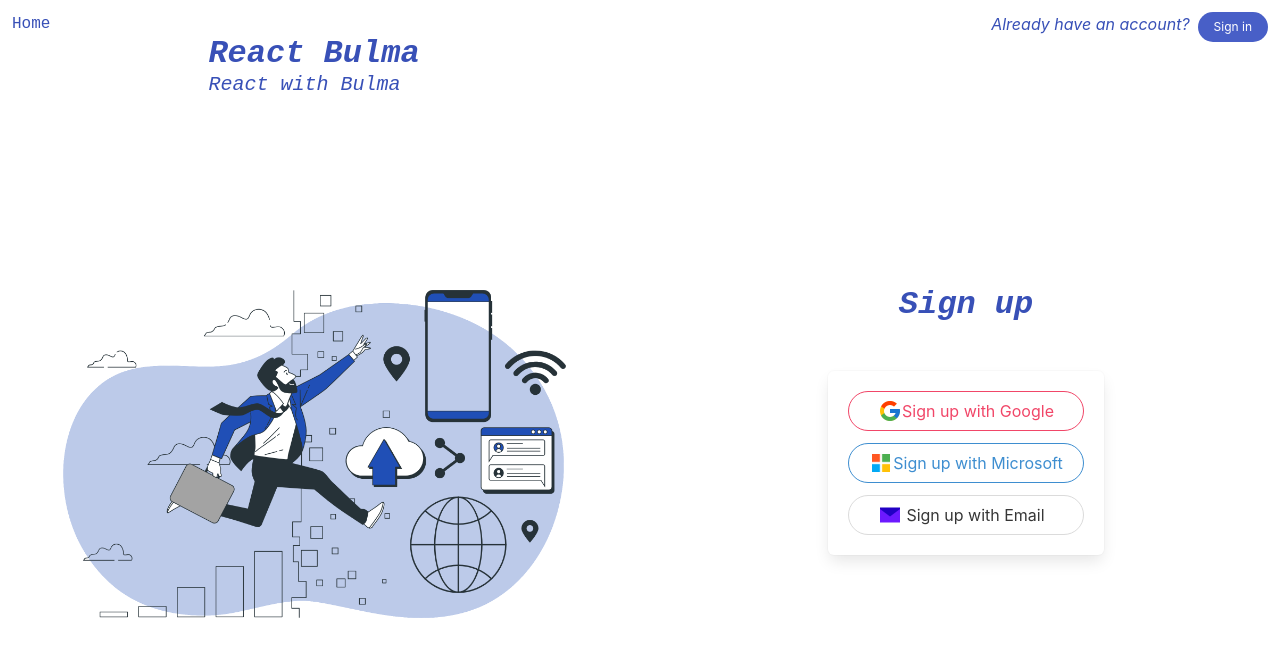
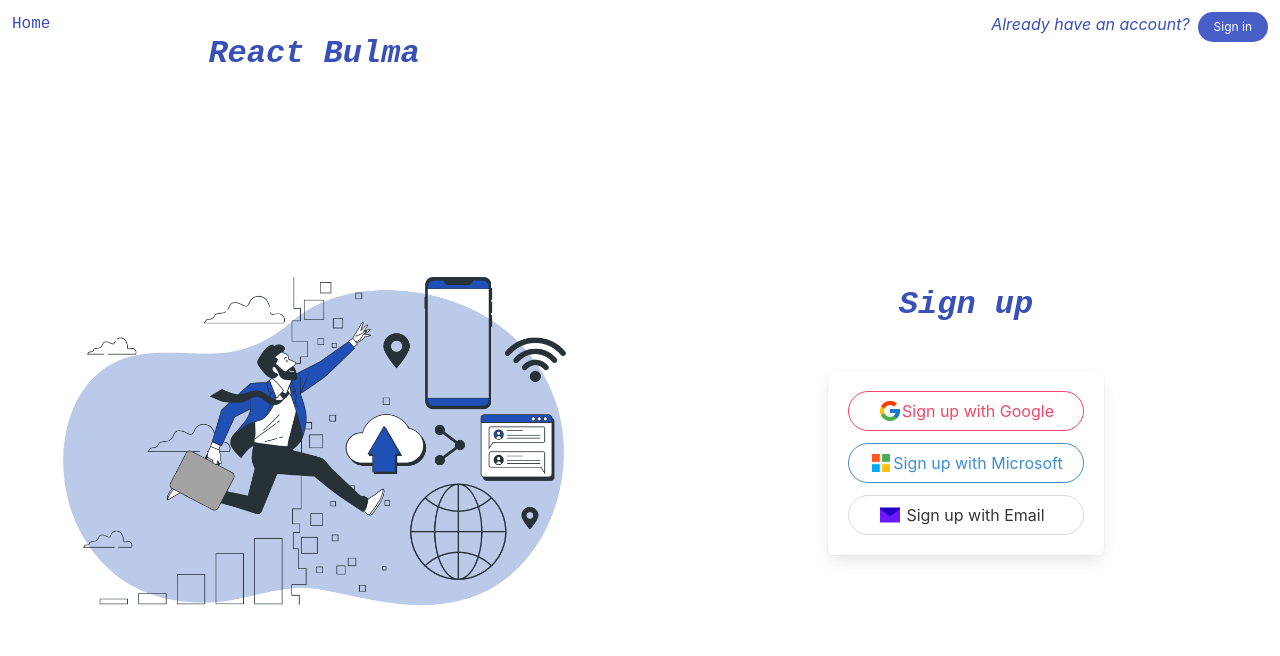
Before and after one commit to cngetich37/React-Bulma, a React (Vite) app: page / in a window 1280 px wide. Shown: the top 656 px of the page. Built offline with nearby package versions, Linux system fonts and the light colour scheme.

Commit message:
updated the signup, sign in components

```diff
--- a/src/components/Home.jsx
+++ b/src/components/Home.jsx
@@ -20,9 +20,9 @@ function Home() {
                 <div class="title is-link is-size-3 is-italic has-text-link-dark is-family-monospace">
                   React Bulma
                   <br />
-                  <div class="subtitle is-link is-size-5 is-italic has-text-link-dark is-family-monospace">
+                  {/* <div class="subtitle is-link is-size-5 is-italic has-text-link-dark is-family-monospace">
                     React with Bulma
-                  </div>
+                  </div> */}
                 </div>
               </div>
             </div>
--- a/src/components/RecoverPassword.jsx
+++ b/src/components/RecoverPassword.jsx
@@ -19,9 +19,9 @@ function RecoverPassword() {
                 <div class="title is-link is-size-3 is-italic has-text-link-dark is-family-monospace">
                   React Bulma
                   <br />
-                  <div class="subtitle is-link is-size-5 is-italic has-text-link-dark is-family-monospace">
+                  {/* <div class="subtitle is-link is-size-5 is-italic has-text-link-dark is-family-monospace">
                     React with Bulma
-                  </div>
+                  </div> */}
                 </div>
               </div>
             </div>
--- a/src/components/SignIn.jsx
+++ b/src/components/SignIn.jsx
@@ -19,9 +19,9 @@ function SignIn() {
                 <div class="title is-link is-size-3 is-italic has-text-link-dark is-family-monospace">
                   React Bulma
                   <br />
-                  <div class="subtitle is-link is-size-5 is-italic has-text-link-dark is-family-monospace">
+                  {/* <div class="subtitle is-link is-size-5 is-italic has-text-link-dark is-family-monospace">
                     React with Bulma
-                  </div>
+                  </div> */}
                 </div>
               </div>
             </div>
--- a/src/components/SignUp.jsx
+++ b/src/components/SignUp.jsx
@@ -19,9 +19,9 @@ function SignUp() {
                 <div class="title is-link is-size-3 is-italic has-text-link-dark is-family-monospace">
                   React Bulma
                   <br />
-                  <div class="subtitle is-link is-size-5 is-italic has-text-link-dark is-family-monospace">
+                  {/* <div class="subtitle is-link is-size-5 is-italic has-text-link-dark is-family-monospace">
                     React with Bulma
-                  </div>
+                  </div> */}
                 </div>
               </div>
             </div>
```
